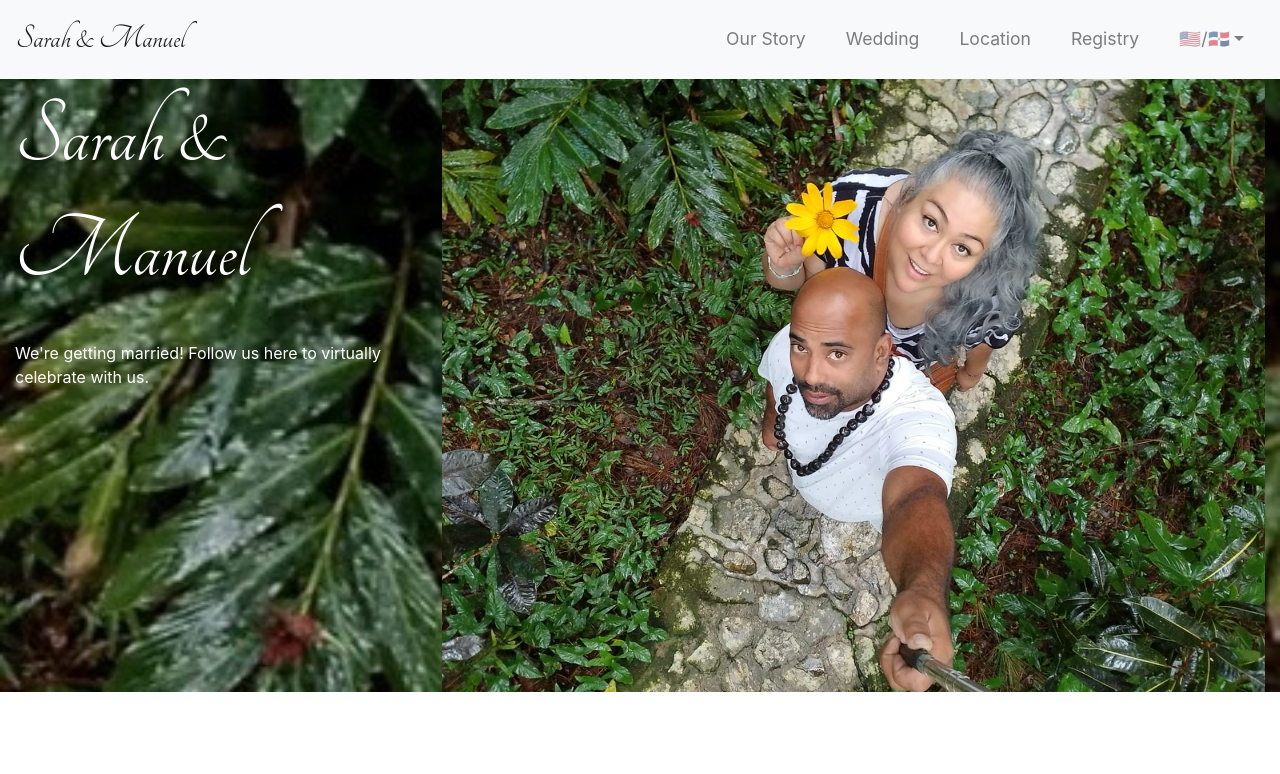
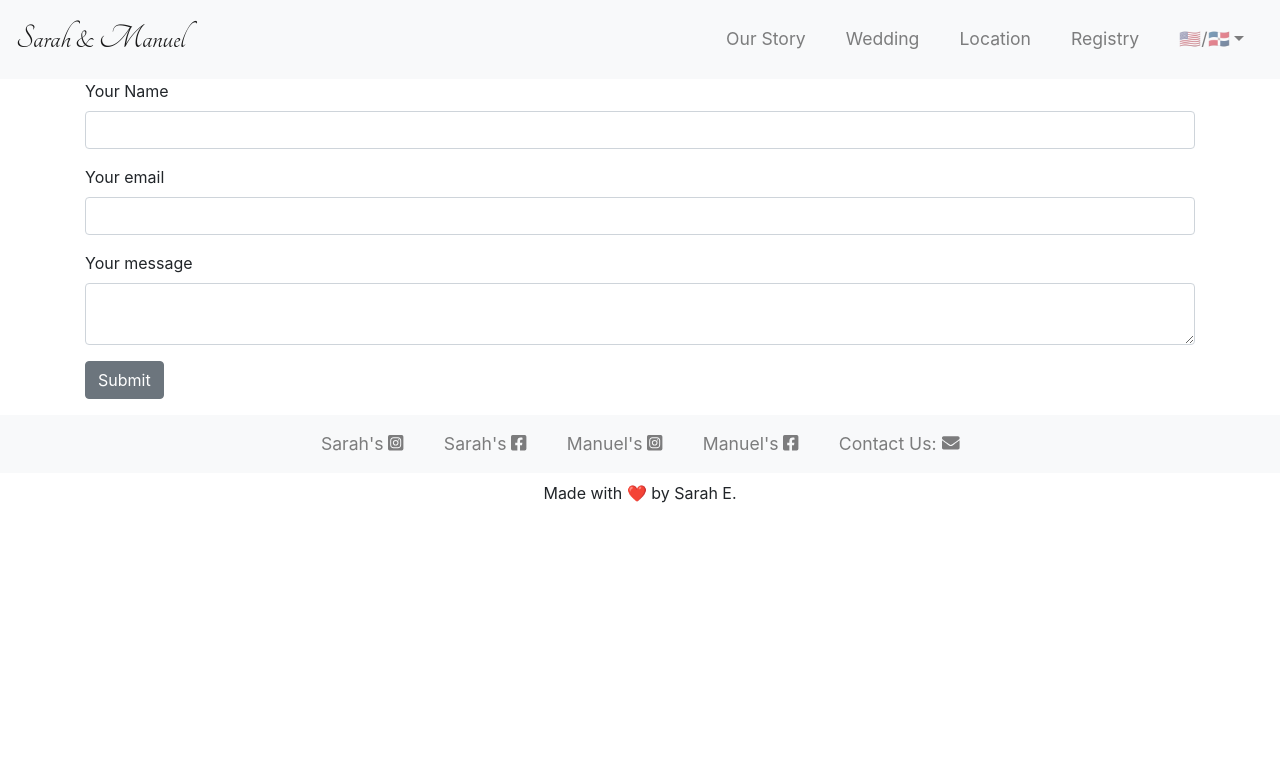
Before and after one commit to sadamexx/wedding, a React (Create React App) app: page /contact in a window 1280 px wide. Shown: the top 774 px of the page. Built offline with nearby package versions, Linux system fonts and the light colour scheme; a web font is replaced by a local one.

Commit message:
contact us now works. form with toast and reset. all footer links work

```diff
--- a/package.json
+++ b/package.json
@@ -12,6 +12,7 @@
     "@testing-library/react": "^11.1.0",
     "@testing-library/user-event": "^12.1.10",
     "bootstrap": "^4.6.0",
+    "emailjs-com": "^2.6.4",
     "i18next": "^20.1.0",
     "i18next-browser-languagedetector": "^6.1.0",
     "i18next-http-backend": "^1.2.1",
--- a/public/locales/en/translation.json
+++ b/public/locales/en/translation.json
@@ -55,6 +55,17 @@
     "footer": {
         "contact": "Contact Us",
         "made": "Made with ❤️  by Sarah E. "
+    },
+
+    "form": {
+        "name": "Your Name",
+        "email": "Your email",
+        "message": "Your message",
+        "submit": "Submit",
+        "toastHeadSuccess": "Success!",
+        "toastBodySuccess": "Your email has been sent. Please allow 2 business days for a repsonse. Thank you!",
+        "toastHeadFail": "Failure",
+        "toastBodyFail": "Your email has not been sent. Please email directly at manuelysarahrd@gmail.com. Thank you!"
     }
 
 }
--- a/src/App.js
+++ b/src/App.js
@@ -15,6 +15,7 @@ import Story from './components/Story';
 import Wedding from './components/Wedding';
 import Location from './components/Location';
 import Registry from './components/Registry';
+import Contact from './components/Form';
 
 
 
@@ -35,6 +36,7 @@ function App() {
           <Route exact path='/wedding' component={Wedding} />
           <Route exact path='/location' component={Location} />
           <Route exact path='/registry' component={Registry} />
+          <Route exact path='/contact' component={Contact} />
           <Route path='/' component={Hero} />
 
         </Switch>
--- a/src/components/Footer.js
+++ b/src/components/Footer.js
@@ -1,4 +1,5 @@
 import React, { useState } from 'react';
+import { Link } from 'react-router-dom';
 import {
   Collapse,
   Navbar,
@@ -51,14 +52,15 @@ const Footer = () => {
 
             <NavItem>
               <NavLink
-                href="/">
+              target="_blank"
+                href="https://www.facebook.com/manuel.suarezgomez.9">
                 Manuel's{'   '}
                 <FontAwesomeIcon icon={['fab', 'facebook-square']}/>
               </NavLink>
             </NavItem>
 
             <NavItem>
-              <NavLink >
+              <NavLink href='/contact'>
               {t('footer.contact')}:{'   '}
                 <FontAwesomeIcon icon='envelope'/>
               </NavLink>
--- a/src/components/Form.js
+++ b/src/components/Form.js
@@ -1,18 +1,84 @@
-import react, { useState } from 'react';
+import React, { useState } from 'react';
+
+import emailjs from 'emailjs-com';
+import{ init } from 'emailjs-com';
+import { Container, Form, FormGroup, Button, Label, Input, Toast, ToastHeader, ToastBody } from 'reactstrap';
+import { useTranslation } from 'react-i18next';
+
+
+const Contact = () => {
+    const {t, i18n } = useTranslation();
+    init("user_C4kO3zHNmEgfDI4XeWzsn");
+    const [formInput, setFormInput] = useState({
+        user_name: "",
+        user_email: '',
+        message: ''
+    });
+
+    const [isSuccessActive, setSuccessActive] = useState(false);
+    const [isFailureActive, setFailureActive] = useState(false);
+
+    function sendEmail(e) {
+        e.preventDefault();
+
+        emailjs.sendForm('service_t5fxt7f', 'template_j8uehgo', e.target, 'user_C4kO3zHNmEgfDI4XeWzsn')
+        .then((result) => {
+            setSuccessActive(true)
+            console.log(result.text);
+            e.target.reset();
+        }, (error) => {
+            setFailureActive(true)
+            console.log(error.text);
+        });
+    }
+
+    return(
+        <Container>
+        <Form className="contact-form" onSubmit={sendEmail}>
+            <FormGroup>
+                <Label>{t('form.name')}</Label>
+                <Input type="text" name="user_name"/>
+            </FormGroup>
+
+            <FormGroup>
+                <Label>{t('form.email')}</Label>
+                <Input type="email" name="user_email" />
+            </FormGroup>
+
+            <FormGroup>
+                <Label>{t('form.message')}</Label>
+                <Input type="textarea" name="message"/>
+        </FormGroup>
+
+        <FormGroup>
+            <Button value="Send" onSubmit>{t('form.submit')}</Button>
+            </FormGroup>
+        </Form>
 
 
 
+        <div className={isSuccessActive ? "p-3 bg-success my-2 rounded" : "d-none"}>
+                <Toast>
+                    <ToastHeader>
+                        {t('form.toastHeadSuccess')}
+                    </ToastHeader>
+                    <ToastBody>
+                        {t('form.toastBodySuccess')}
+                    </ToastBody>
+                </Toast>
+            </div>
 
-
-const Contact = () => {
-    const [input, setInput] = useState({
-
-    })
-
-    return(
-        <div>
-
-        </div>
+            <div className={isFailureActive ? "p-3 bg-warning my-2 rounded" : "d-none" }>
+                <Toast>
+                <ToastHeader>
+                    {t('form.toastHeadFail')}
+                </ToastHeader>
+                <ToastBody>
+                    {t('form.toastBodyFail')}
+                </ToastBody>
+            </Toast>
+            </div>
+        </Container>
     );
 };
 
```
Also changed, not shown: public/locales/es/translation.json (+11 -0 lines), src/App.css (line endings or trailing spaces), 1 other file (tests, documents, lock files or other folders).
